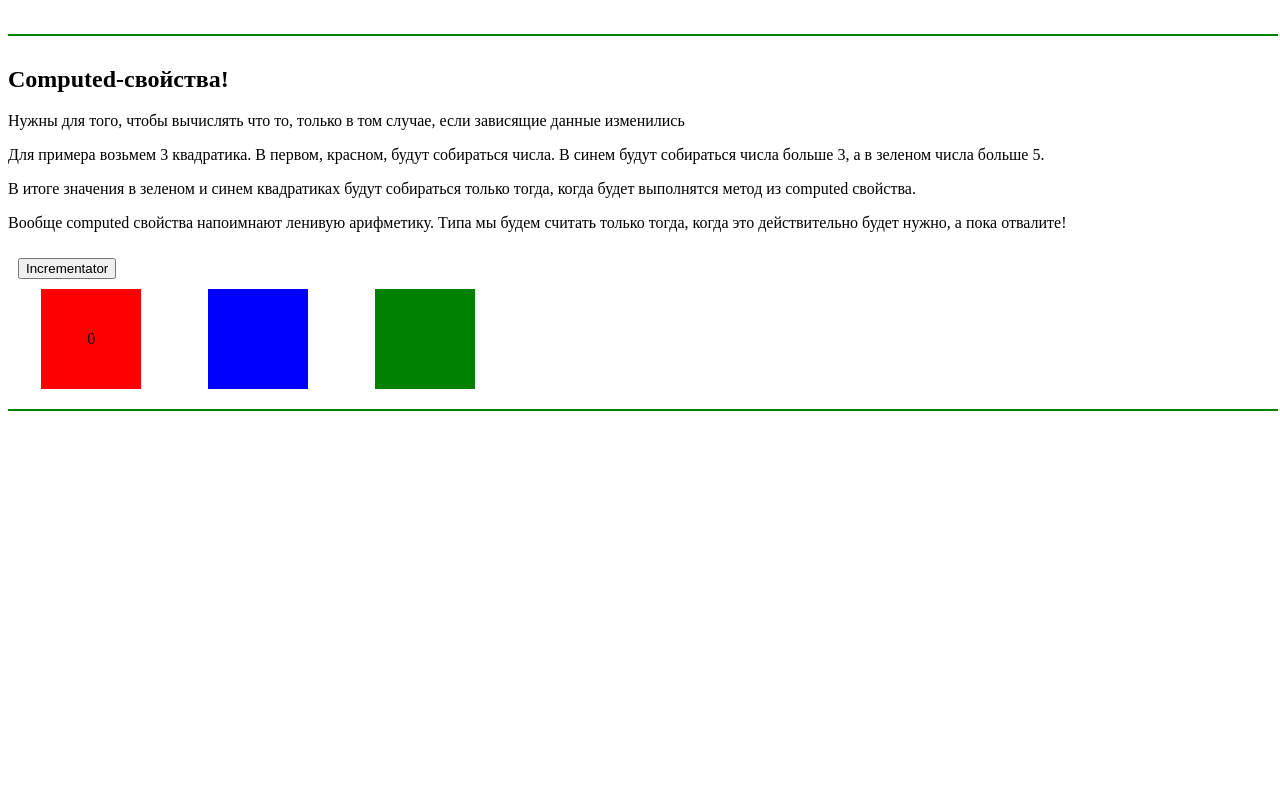
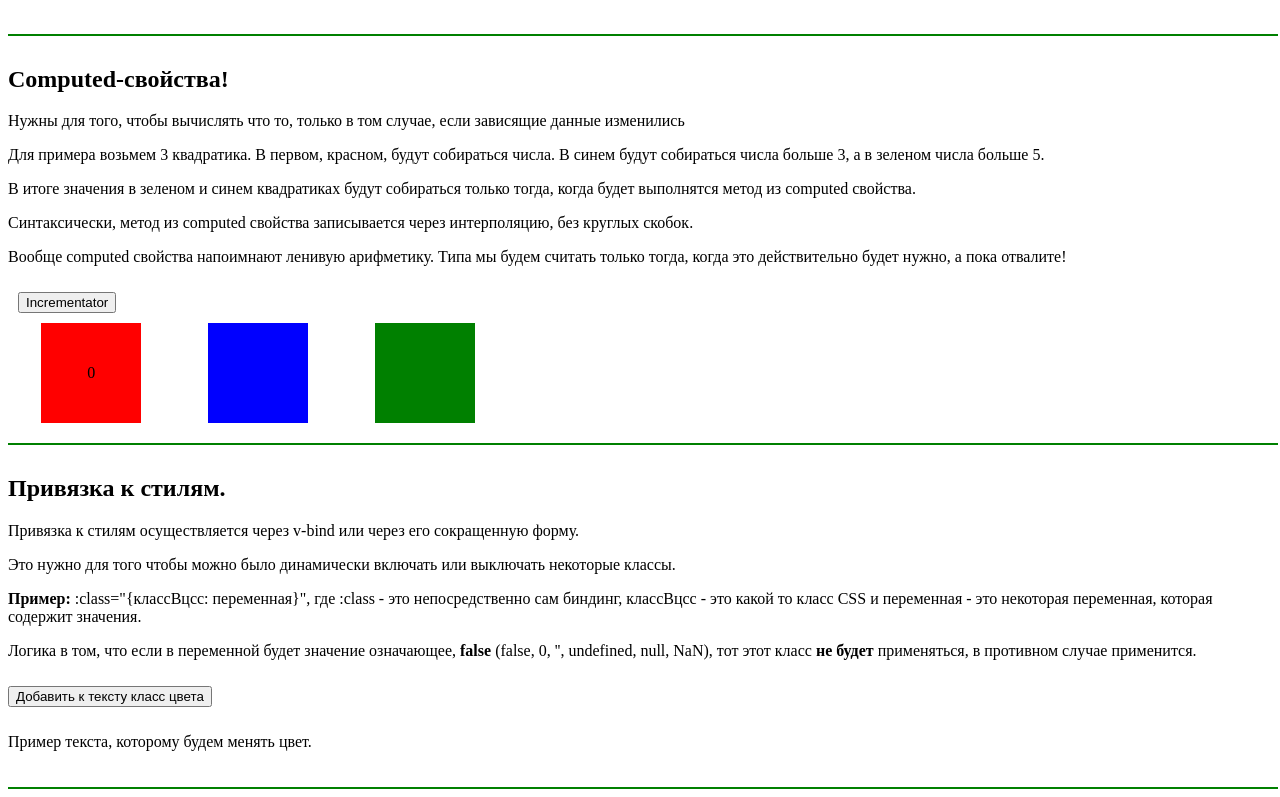
Before and after one commit to tomright/Vue3homework, a Vue app: page / in a window 1280 px wide. Shown: the part 1152-1949 px from the top of the page. Before the commit the page ends 1571 px from the top, so only its background shows below. Built offline with nearby package versions, Linux system fonts and the light colour scheme.

Commit message:
Привязка к классу

```diff
--- a/src/App.vue
+++ b/src/App.vue
@@ -31,7 +31,9 @@
       <button :disabled="isButtonDisabled" @click="alertMsgActivButton">
         Чтобы активировать нажмите на кнопку активации
       </button>
-      <button class="buttonMarginLeft10" @click="activationButton">{{ buttonActivationName }}</button>
+      <button class="buttonMarginLeft10" @click="activationButton">
+        {{ buttonActivationName }}
+      </button>
     </div>
     <div class="exampleNote">
       <h2>Директива v-on</h2>
@@ -72,8 +74,10 @@
         v-if='переменная' - если переменная будет true, то отобразиться то,
         отобразиться элемент, на котором установлена эта директива
       </p>
-      <button  @click="switcherBoolean">Показать работу v-if</button>
-      <button class="buttonMarginLeft10" @click="showVifElse">Показать работу v-else-if</button>
+      <button @click="switcherBoolean">Показать работу v-if</button>
+      <button class="buttonMarginLeft10" @click="showVifElse">
+        Показать работу v-else-if
+      </button>
       <div v-if="tempNumber == 1" class="vifDiv">
         <p>
           Это текст, который скрыт при помощи директивы v-if. Так же из-за этой
@@ -115,8 +119,19 @@
           числа. В синем будут собираться числа больше 3, а в зеленом числа
           больше 5.
         </p>
-        <p>В итоге значения в зеленом и синем квадратиках будут собираться только тогда, когда будет выполнятся метод из computed свойства.</p>
-        <p>Вообще computed свойства напоимнают ленивую арифметику. Типа мы будем считать только тогда, когда это действительно будет нужно, а пока отвалите!</p>
+        <p>
+          В итоге значения в зеленом и синем квадратиках будут собираться только
+          тогда, когда будет выполнятся метод из computed свойства.
+        </p>
+        <p>
+          Синтаксически, метод из computed свойства записывается через
+          интерполяцию, без круглых скобок.
+        </p>
+        <p>
+          Вообще computed свойства напоимнают ленивую арифметику. Типа мы будем
+          считать только тогда, когда это действительно будет нужно, а пока
+          отвалите!
+        </p>
         <button class="buttonMargin10 buttonMarginLeft10" @click="simpleIncrem">
           Incrementator
         </button>
@@ -125,6 +140,30 @@
           <div class="blue cub">{{ singularIncrementatorBlue }}</div>
           <div class="green cub">{{ singularIncrementatorGreen }}</div>
         </div>
+      </div>
+    </div>
+    <div class="exampleNote">
+      <h2>Привязка к стилям.</h2>
+      <p>
+        Привязка к стилям осуществляется через v-bind или через его сокращенную
+        форму.
+      </p>
+      <p>
+        Это нужно для того чтобы можно было динамически включать или выключать
+        некоторые классы.
+      </p>
+      <p>
+        <strong>Пример:</strong> :class="{классВцсс: переменная}", где :class -
+        это непосредственно сам биндинг, классВцсс - это какой то класс CSS и
+        переменная - это некоторая переменная, которая содержит значения.
+      </p>
+      <p>Логика в том, что если в переменной будет значение означающее, <strong>false</strong> (false, 0, '', undefined, null, NaN), тот этот класс <strong>не будет</strong> применяться, в противном случае применится.</p>
+
+      <div class="classCont">
+        <button @click="switchColor" class="buttonMarginLeft10, buttonMargin10">
+          Добавить к тексту класс цвета
+        </button>
+        <p :class="{red: colorBoolean}">Пример текста, которому будем менять цвет.</p>
       </div>
     </div>
   </div>
@@ -144,6 +183,7 @@ export default {
       calculatedNumber: 0,
       blueCalcNumb: 0,
       greenCalcNumb: 0,
+      colorBoolean: false,
     };
   },
   computed: {
@@ -163,6 +203,13 @@ export default {
   methods: {
     // это свойство для добавления методов в компонент, обработчики событий, другие вспомогательные функции.
     // Используется сокращенный метот объявления фукнции имяФункции() { то что функция делает}, так же не забываем ставить запятые.
+    switchColor() {
+      if (this.colorBoolean) {
+        this.colorBoolean = false;
+      } else {
+        this.colorBoolean = true;
+      }
+    },
     activationButton() {
       if (this.isButtonDisabled) {
         // получаем доступ к возвращаемому объекту функции дата через this. Пример на этой строчке
@@ -251,7 +298,7 @@ hr {
 .buttonMargin10 {
   margin: 10px 0 10px 0;
 }
-.buttonMarginLeft10{
-    margin-left: 10px;
+.buttonMarginLeft10 {
+  margin-left: 10px;
 }
 </style>
```
